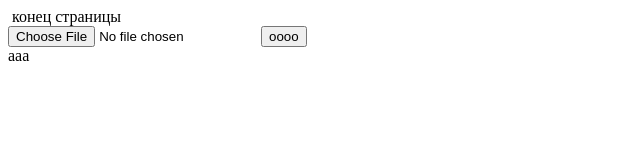
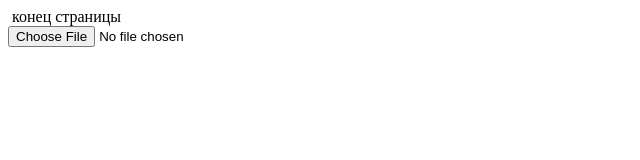
Before and after one commit to Manya18/makeDiploms, a React (Create React App) app: page / in a window 1280 px wide. Shown: the top 160 px of the page, without its empty margins (0-640 px from the left). Built offline with nearby package versions, Linux system fonts and the light colour scheme.

Commit message:
useStore is clear

```diff
--- a/src/App.js
+++ b/src/App.js
@@ -1,12 +1,11 @@
 import Diplom from "./page1";
-import Buttons from "./page2";
+import SetImage from "./page2";
 
 function App() {
   return (
     <div className="App">
       <Diplom></Diplom>
-      <Buttons></Buttons>
-      aaa
+      <SetImage></SetImage>
     </div>
   );
 }
--- a/src/page1.js
+++ b/src/page1.js
@@ -2,9 +2,9 @@ import useStore from "./useStore";
 
 function Diplom() {
 
-    const {nameImage, increment, decrement, reset } = useStore()
+    const {nameImage } = useStore()
     return (
-      <div style={{border: 1, borderColor: "black"}}>
+      <div>
       <img src={`${nameImage}`}></img> конец страницы
       </div>
     );
--- a/src/page2.js
+++ b/src/page2.js
@@ -1,33 +1,26 @@
 import useStore from "./useStore";
 
-function Buttons() {
-    const { nameImage, setNameImage, decrement, reset } = useStore()
+function SetImage() {
+    const { nameImage, setNameImage} = useStore()
     function readFile(e) {
-        var file = e.target.files[0];  // первый элемент массива файлов
+        var file = e.target.files[0];
         var reader = new FileReader();
-
-        // при успешном завершении операции чтения
-        reader.onload = (function (file) {
+              reader.onload = (function (file) {
           return function (e) {
             var r = e.target;
-            // получаем содержимое файла, состояние чтения, ошибки(или null)
             setNameImage(r.result);
-            console.log(r.result, r.readyState, r.error);
           };
         })(file);
-
-        console.log(reader.readAsDataURL(file));
+        // получает URL файла
+        reader.readAsDataURL(file);
     }
 
-    // const useUsersStore = create<User
-    // increment();
     return (
-      <div className="App">
+      <div>
         <input
             type="file" onChange={(e)=> readFile(e)}/>
-        <button onClick={readFile}>oooo</button>
       </div>
     );
   }
 
-  export default Buttons;
+  export default SetImage;
--- a/src/useStore.js
+++ b/src/useStore.js
@@ -3,8 +3,6 @@ import { create } from "zustand";
 const useStore = create((set, get) => ({
     nameImage: '',
     setNameImage: (a) => set((state) => ({ nameImage: a })),
-    decrement: () => set((state) => ({ count: state.count - 1 })),
-    reset: () => set({ count: 0 })
    }))
 
    export default useStore
```
